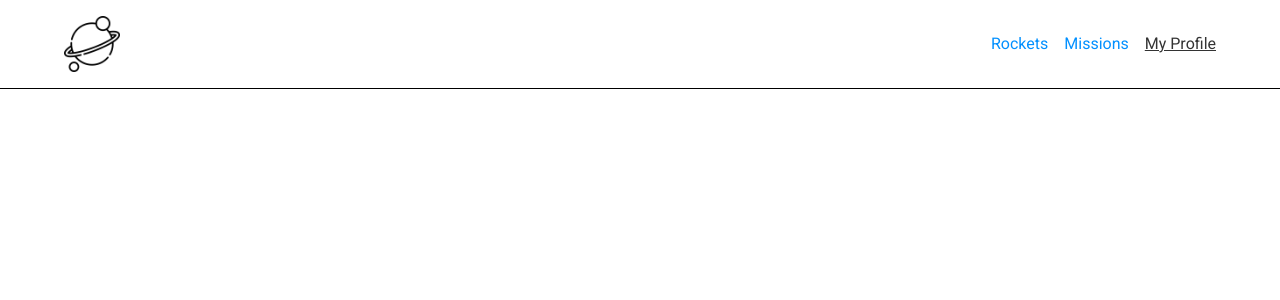
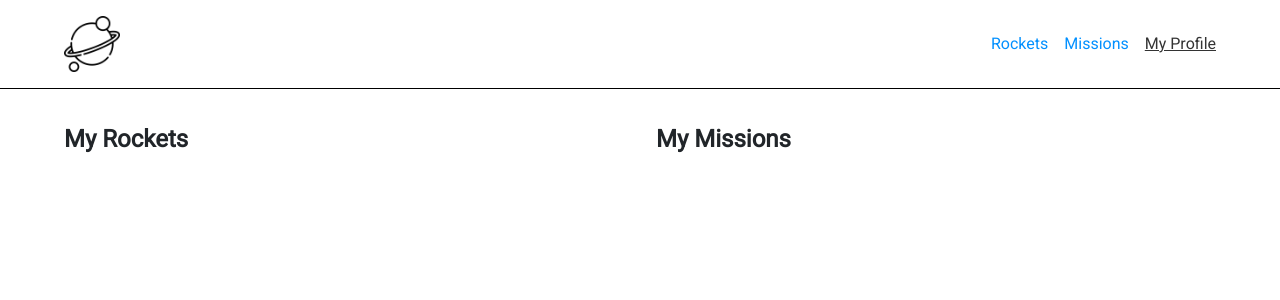
Before and after one commit to abdulhamiid/space-travelers-hub, a React (Create React App) app: page /my-profile in a window 1280 px wide. Shown: the top 300 px of the page. Built offline with nearby package versions, Linux system fonts and the light colour scheme.

Commit message:
Show reserved rockets list to my profile section

```diff
--- a/src/components/routes/MyProfile.js
+++ b/src/components/routes/MyProfile.js
@@ -1,7 +1,13 @@
 import React from 'react';
+import MyMissions from '../views/MyMissons';
+import MyRockets from '../views/MyRockets';
+import styles from './MyProfile.module.css';
 
 const MyProfile = () => (
-  <main id="my-profile" />
+  <main id={styles.myProfile}>
+    <MyRockets />
+    <MyMissions />
+  </main>
 );
 
 export default MyProfile;
--- /dev/null
+++ b/src/components/views/MyMissons.js
@@ -0,0 +1,11 @@
+import React from 'react';
+
+const MyMissions = () => {
+  return (
+    <div>
+      <h2>My Missions</h2>
+    </div>
+  );
+};
+
+export default MyMissions;
--- /dev/null
+++ b/src/components/views/MyRockets.js
@@ -0,0 +1,22 @@
+import React from 'react';
+import { useSelector } from 'react-redux';
+import ListGroup from 'react-bootstrap/ListGroup';
+
+const MyRockets = () => {
+  const state = useSelector((state) => state.entities.rockets);
+  const rockets = state.filter((rocket) => rocket.reserved !== false);
+  return (
+    <div>
+      <h2>My Rockets</h2>
+      <ListGroup>
+        {
+          rockets.map((rocket) => (
+            <ListGroup.Item key={rocket.id}>{rocket.name}</ListGroup.Item>
+          ))
+        }
+      </ListGroup>
+    </div>
+  );
+};
+
+export default MyRockets;
--- a/src/components/views/Rocket.module.css
+++ b/src/components/views/Rocket.module.css
@@ -14,11 +14,6 @@
   width: 256px;
 }
 
-.rocket > div > h2 {
-  font-size: 1.5em;
-  font-weight: bold;
-}
-
 .rocket > div > button {
   width: fit-content;
 }
```
